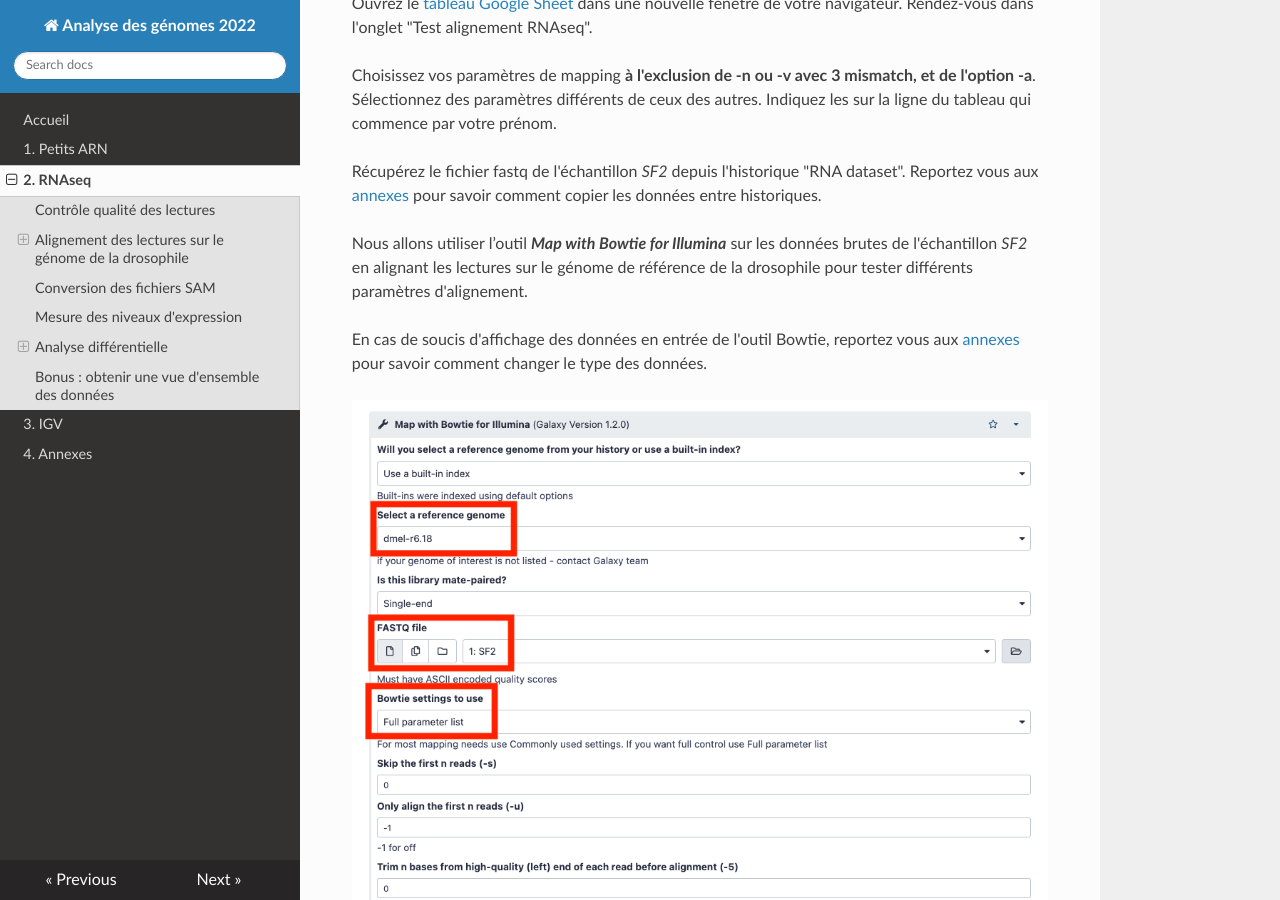
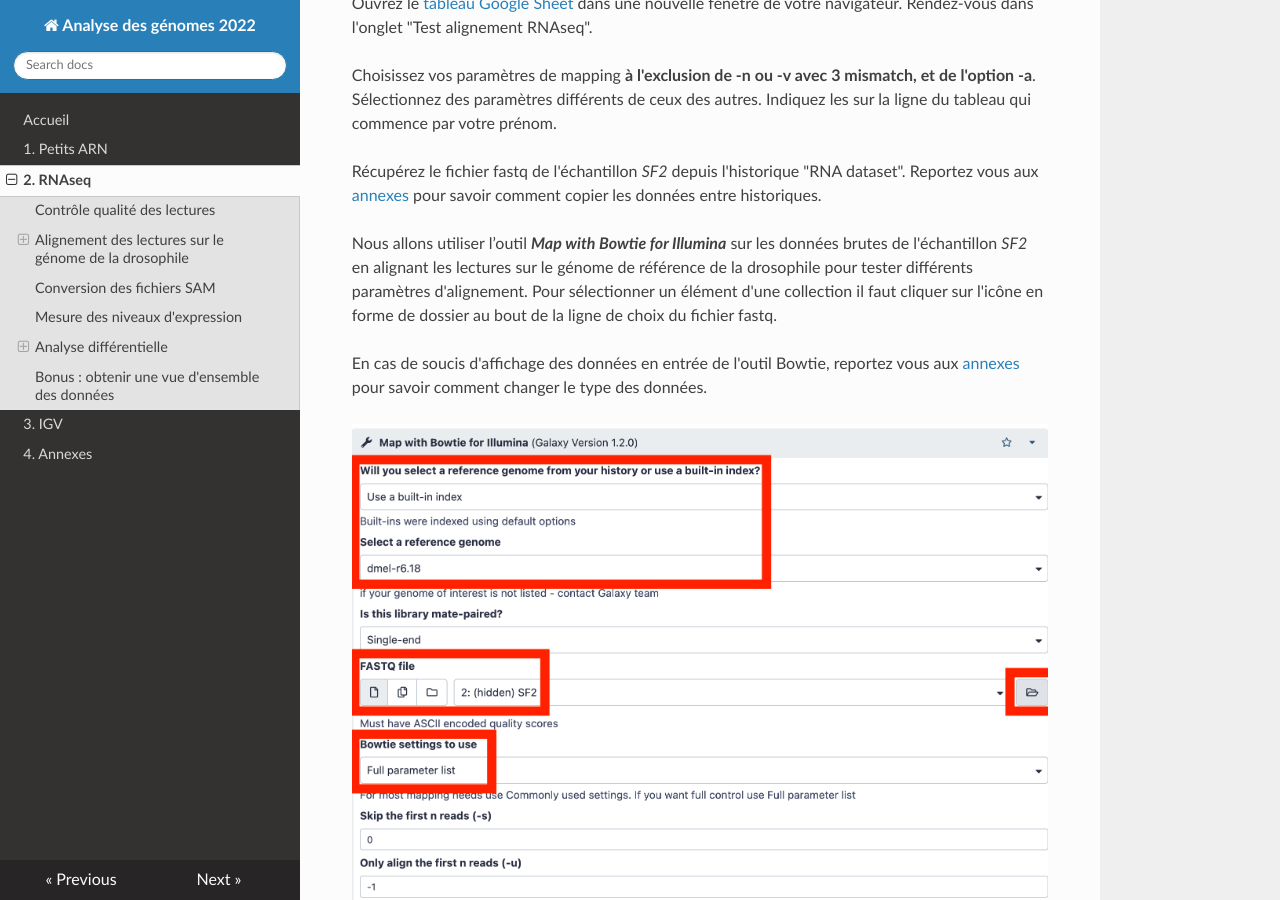
Before and after one commit to slecrom/AG2024, an MkDocs documentation site: the page built from docs/rnaseq.md, in a window 1280 px wide and 900 px high, scrolled down 1360 px. Built offline with MkDocs 1.6.1, drawn with Linux system fonts in a browser that asks for light colours; nearby versions of some CDN libraries; some of the changed text lies outside the part shown.

Commit message:
Documentation updates

````diff
--- a/docs/rnaseq.md
+++ b/docs/rnaseq.md
@@ -48,7 +48,7 @@ Choisissez vos paramètres de mapping **à l'exclusion de -n ou -v avec 3 mismat
 
 Récupérez le fichier fastq de l'échantillon *SF2* depuis l'historique "RNA dataset". Reportez vous aux [annexes](./annexes.md) pour savoir comment copier les données entre historiques.
 
-Nous allons utiliser l’outil ***Map with Bowtie for Illumina*** sur les données brutes de l'échantillon *SF2* en alignant les lectures sur le génome de référence de la drosophile pour tester différents paramètres d'alignement.
+Nous allons utiliser l’outil ***Map with Bowtie for Illumina*** sur les données brutes de l'échantillon *SF2* en alignant les lectures sur le génome de référence de la drosophile pour tester différents paramètres d'alignement. Pour sélectionner un élément d'une collection il faut cliquer sur l'icône en forme de dossier au bout de la ligne de choix du fichier fastq.
 
 En cas de soucis d'affichage des données en entrée de l'outil Bowtie, reportez vous aux [annexes](./annexes.md) pour savoir comment changer le type des données.
 
@@ -131,7 +131,7 @@ Un [tutoriel](https://training.galaxyproject.org/training-material/topics/transc
 
 Par exemple voici comment visualiser sur le volcano plot la liste des gènes cibles des amorces que vous avez utilisés en qPCR.
 
-Comme vous l'avez fait pour [la liste des chromosomes de la drosophile](https://artbio.github.io/startbio/AnalyseGenomes_2022/Preparing_reference/#a-simplify-fasta-headers), créez la liste des noms de gènes cibles de vos amorces de qPRC dans votre historique Galaxy. Appelez la "cibles_pcr".
+Comme vous l'avez fait pour [la liste des chromosomes de la drosophile](https://artbio.github.io/startbio/AnalyseGenomes_2022/Preparing_reference/#a-simplify-fasta-headers), créez la liste des noms de gènes cibles de vos amorces de qPRC dans votre historique Galaxy. Appelez la "cibles_pcr". Indiquez "tabular" pour type de données.
 
 Voici la liste des gènes
 ```
````
Also changed, not shown: other parts of docs/rnaseq.md (+0 -1 lines), docs/img/rna/bowtie1.png.
